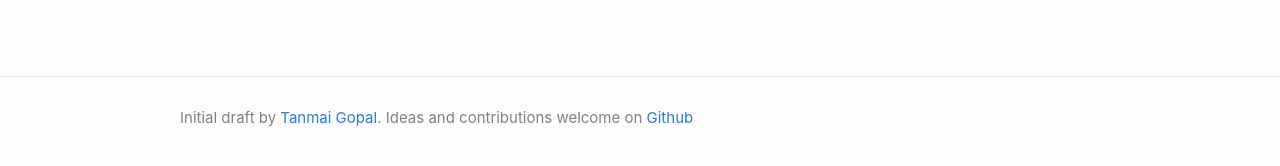
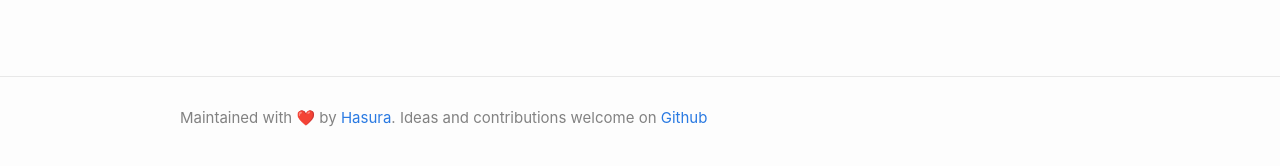
Before and after one commit to hasura/supergraph-io, a Jekyll site: the page built from faq.md, in a window 1280 px wide. Shown: the part 711-877 px from the top of the page. Built offline with Jekyll 4.4.1, drawn with Linux system fonts in a browser that asks for light colours; our own code applies the rules of GitHub Pages for plain Markdown files.

Commit message:
Update footer.html

```diff
--- a/_includes/footer.html
+++ b/_includes/footer.html
@@ -4,7 +4,7 @@
     <div class="footer-col-wrapper">
         <div class="footer-col">
             <p>
-              Initial draft by <a href="https://twitter.com/tanmaigo" target="_blank">Tanmai Gopal</a>. Ideas and contributions welcome on <a href="https://github.com/hasura/supergraph-io" target="_blank">Github</a>
+              Maintained with ❤️ by <a href="https://hasura.io" target="_blank">Hasura</a>. Ideas and contributions welcome on <a href="https://github.com/hasura/supergraph-io" target="_blank">Github</a>
             </p>
         </div>
    </div>
```
